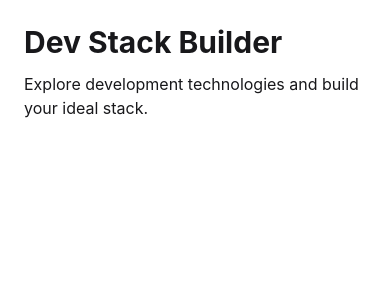
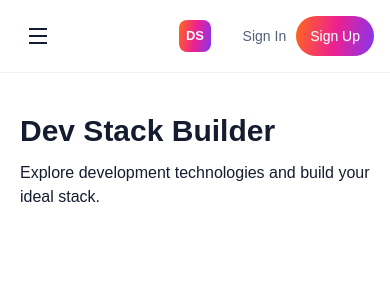
Before and after one commit to Asiful-0160/Programming-Hero-Assignment-5, a React (Vite) app in the folder Assignment 5/: page / in a window 390 px wide. Shown: the top 300 px of the page. Built offline with nearby package versions, Linux system fonts and the light colour scheme.

Commit message:
add responsive navbar with mobile menu

```diff
--- a/Assignment 5/src/App.jsx
+++ b/Assignment 5/src/App.jsx
@@ -1,9 +1,11 @@
 import { ToastContainer } from 'react-toastify'
+import Navbar from './Navbar.jsx'
 
 function App() {
   return (
     <>
-      <main className="p-6">
+      <Navbar />
+      <main id="home" className="mx-auto max-w-[1216px] px-5 py-10">
         <h1 className="text-3xl font-bold">Dev Stack Builder</h1>
         <p className="mt-3">Explore development technologies and build your ideal stack.</p>
       </main>
--- /dev/null
+++ b/Assignment 5/src/Navbar.jsx
@@ -0,0 +1,90 @@
+import { useEffect, useState } from 'react'
+
+const links = ['Home', 'Technologies', 'Projects', 'About', 'Contact']
+
+function Navbar() {
+  const [menuOpen, setMenuOpen] = useState(false)
+  const [activeSection, setActiveSection] = useState(() => window.location.hash || '#home')
+
+  useEffect(() => {
+    function updateActiveSection() {
+      setActiveSection(window.location.hash || '#home')
+    }
+
+    window.addEventListener('hashchange', updateActiveSection)
+    return () => window.removeEventListener('hashchange', updateActiveSection)
+  }, [])
+
+  function closeMenu() {
+    setMenuOpen(false)
+  }
+
+  return (
+    <header className="site-header">
+      <nav className="site-nav" aria-label="Main navigation">
+        <button
+          type="button"
+          className="menu-toggle"
+          aria-label={menuOpen ? 'Close navigation menu' : 'Open navigation menu'}
+          aria-expanded={menuOpen}
+          aria-controls="mobile-navigation"
+          onClick={() => setMenuOpen(!menuOpen)}
+          onKeyDown={(event) => {
+            if (event.key === 'Escape') closeMenu()
+          }}
+        >
+          <svg width="20" height="20" viewBox="0 0 20 20" fill="none" aria-hidden="true">
+            {menuOpen ? (
+              <path d="m4 4 12 12M16 4 4 16" stroke="currentColor" strokeWidth="2" />
+            ) : (
+              <path d="M1 3h18M1 10h18M1 17h18" stroke="currentColor" strokeWidth="2" />
+            )}
+          </svg>
+        </button>
+
+        <a href="#home" className="brand" aria-label="Dev Stack home" onClick={closeMenu}>
+          <span className="brand-icon" aria-hidden="true">DS</span>
+          <span className="brand-name brand-text">Dev Stack</span>
+        </a>
+
+        <ul className="desktop-links">
+          {links.map((link) => (
+            <li key={link}>
+              <a
+                href={`#${link.toLowerCase()}`}
+                aria-current={activeSection === `#${link.toLowerCase()}` ? 'location' : undefined}
+              >
+                {link}
+              </a>
+            </li>
+          ))}
+        </ul>
+
+        <div className="auth-buttons">
+          <button type="button" className="sign-in">Sign In</button>
+          <button type="button" className="btn brand-button sign-up">Sign Up</button>
+        </div>
+
+        {menuOpen && (
+          <ul id="mobile-navigation" className="mobile-links" onKeyDown={(event) => {
+            if (event.key === 'Escape') closeMenu()
+          }}>
+            {links.map((link) => (
+              <li key={link}>
+                <a
+                  href={`#${link.toLowerCase()}`}
+                  aria-current={activeSection === `#${link.toLowerCase()}` ? 'location' : undefined}
+                  onClick={closeMenu}
+                >
+                  {link}
+                </a>
+              </li>
+            ))}
+          </ul>
+        )}
+      </nav>
+    </header>
+  )
+}
+
+export default Navbar
--- a/Assignment 5/src/index.css
+++ b/Assignment 5/src/index.css
@@ -1,2 +1,184 @@
 @import "tailwindcss";
-@plugin "daisyui";
+@plugin "daisyui" {
+  themes: light --default;
+}
+
+:root {
+  --brand-gradient: linear-gradient(100deg, #ff681c, #ed2190, #8535ef);
+  font-family: Arial, sans-serif;
+  color: #151c2f;
+  background: #fff;
+}
+
+body {
+  margin: 0;
+  min-width: 320px;
+}
+
+.brand-text {
+  background: var(--brand-gradient);
+  background-clip: text;
+  color: transparent;
+}
+
+.brand-button,
+.brand-icon {
+  background: var(--brand-gradient);
+  color: white;
+}
+
+.site-header {
+  position: sticky;
+  top: 0;
+  z-index: 20;
+  background: white;
+  border-bottom: 1px solid #f0f2f6;
+}
+
+.site-nav {
+  position: relative;
+  display: grid;
+  grid-template-columns: 1fr auto 1fr;
+  align-items: center;
+  max-width: 1256px;
+  min-height: 80px;
+  margin-inline: auto;
+  padding-inline: 20px;
+  gap: 24px;
+}
+
+.brand {
+  display: inline-flex;
+  align-items: center;
+  gap: 10px;
+  justify-self: start;
+  text-decoration: none;
+}
+
+.brand-icon {
+  display: grid;
+  place-items: center;
+  width: 32px;
+  height: 32px;
+  border-radius: 8px;
+  font-size: 13px;
+  font-weight: 700;
+}
+
+.brand-name {
+  font-size: 20px;
+  font-weight: 700;
+  white-space: nowrap;
+}
+
+.desktop-links {
+  display: flex;
+  align-items: center;
+  gap: 28px;
+}
+
+.desktop-links a,
+.sign-in {
+  font-size: 14px;
+  color: #526078;
+}
+
+.site-nav a[aria-current="location"],
+.desktop-links a:hover,
+.sign-in:hover {
+  color: #ed2190;
+}
+
+.auth-buttons {
+  display: flex;
+  align-items: center;
+  justify-self: end;
+  gap: 20px;
+  white-space: nowrap;
+}
+
+.sign-in,
+.menu-toggle {
+  cursor: pointer;
+  min-height: 44px;
+}
+
+.sign-up {
+  min-height: 40px;
+  height: 40px;
+  padding-inline: 22px;
+  border: 0;
+  border-radius: 999px;
+  box-shadow: none;
+  font-size: 14px;
+  font-weight: 500;
+}
+
+.sign-up:hover {
+  filter: brightness(0.95);
+}
+
+.menu-toggle,
+.mobile-links {
+  display: none;
+}
+
+.site-nav :is(a, button):focus-visible {
+  outline: 2px solid #8535ef;
+  outline-offset: 4px;
+}
+
+@media (max-width: 1023px) {
+  .site-nav {
+    min-height: 72px;
+    gap: 12px;
+    padding-inline: 16px;
+  }
+
+  .menu-toggle {
+    display: grid;
+    place-items: center;
+    width: 44px;
+    justify-self: start;
+  }
+
+  .brand {
+    justify-self: center;
+  }
+
+  .brand-name,
+  .desktop-links {
+    display: none;
+  }
+
+  .auth-buttons {
+    gap: 10px;
+  }
+
+  .sign-up {
+    padding-inline: 14px;
+  }
+
+  .mobile-links {
+    position: absolute;
+    top: 100%;
+    left: 0;
+    right: 0;
+    display: grid;
+    padding: 12px 20px;
+    background: white;
+    border-bottom: 1px solid #e8edf3;
+    box-shadow: 0 8px 14px #151c2f08;
+  }
+
+  .mobile-links a {
+    display: block;
+    padding: 12px;
+    border-radius: 8px;
+    font-size: 14px;
+  }
+
+  .mobile-links a:hover {
+    background: #f8f5fc;
+  }
+}
```
